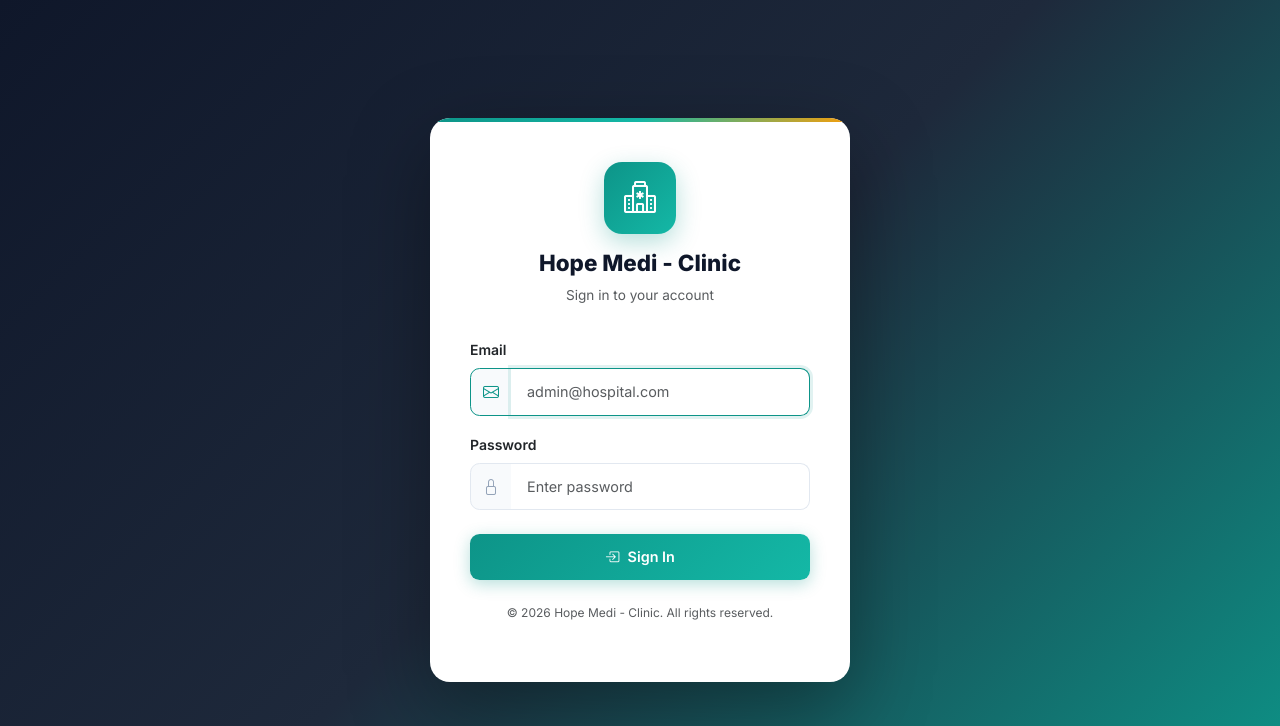
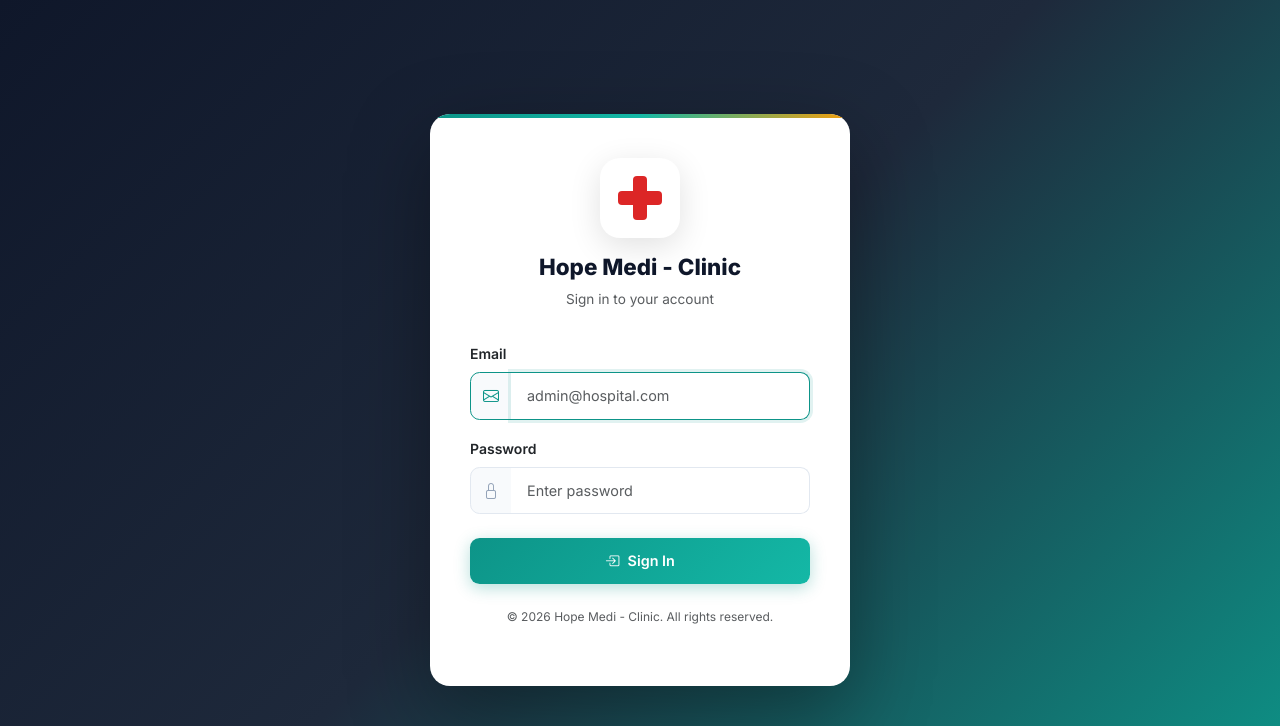
Before and after one commit to nkulawuamw-gif/hospital-managment, a Django app: template templates/registration/login.html in a window 1280 px wide. Shown: the top 726 px of the page. Run offline with Django 5.2, Linux system fonts and the light colour scheme; the template is opened without the code that fills it, so the values that code supplies are empty.

Commit message:
fix: replace login logo with CSS red cross

```diff
--- a/templates/registration/login.html
+++ b/templates/registration/login.html
@@ -40,17 +40,33 @@
             margin-bottom: 2rem;
         }
         .login-logo .logo-icon {
-            width: 72px; height: 72px;
-            background: linear-gradient(135deg, #0d9488, #14b8a6);
-            border-radius: 18px;
+            width: 80px; height: 80px;
+            background: #fff;
+            border-radius: 20px;
             display: inline-flex;
             align-items: center;
             justify-content: center;
-            box-shadow: 0 8px 24px rgba(13,148,136,.3);
+            box-shadow: 0 8px 32px rgba(0,0,0,.12);
+            position: relative;
         }
-        .login-logo .logo-icon i {
-            font-size: 2rem;
-            color: #fff;
+        .redcross {
+            position: relative;
+            width: 44px; height: 44px;
+        }
+        .redcross::before,
+        .redcross::after {
+            content: '';
+            position: absolute;
+            background: #dc2626;
+            border-radius: 4px;
+        }
+        .redcross::before {
+            width: 100%; height: 32%;
+            top: 34%; left: 0;
+        }
+        .redcross::after {
+            width: 32%; height: 100%;
+            top: 0; left: 34%;
         }
         .login-logo h1 {
             font-size: 1.4rem;
@@ -106,7 +122,7 @@
     <div class="login-card">
         <div class="login-logo">
             <div class="logo-icon">
-                <i class="bi bi-hospital"></i>
+                <div class="redcross"></div>
             </div>
             <h1>Hope Medi - Clinic</h1>
             <p class="text-muted">Sign in to your account</p>
```
